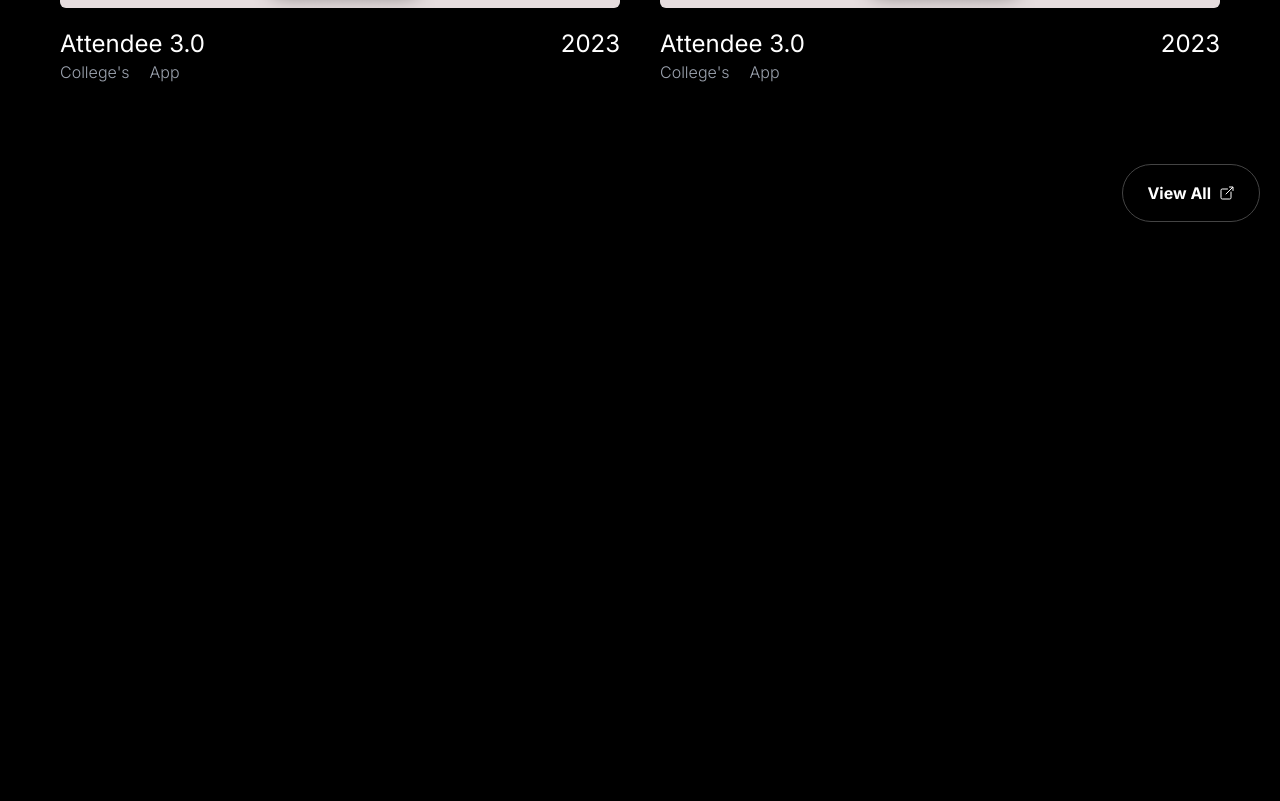
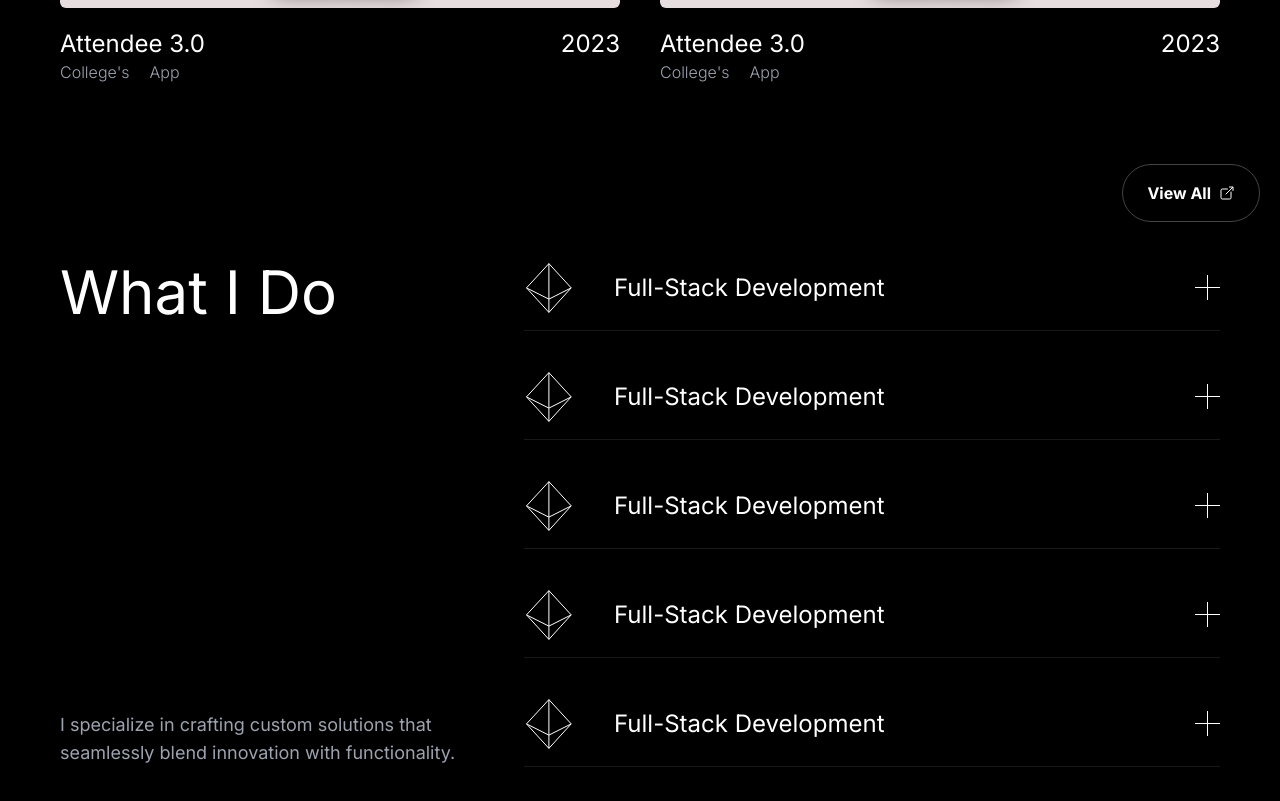
Before and after one commit to ScreenTechnicals/portfolio-template, a Next.js app: page / in a window 1280 px wide. Shown: the part 2517-3318 px from the top of the page. Before the commit the page ends 2799 px from the top, so only its background shows below. Built offline with nearby package versions, Linux system fonts and the light colour scheme.

Commit message:
home page continuing -8

```diff
--- a/src/app/page.tsx
+++ b/src/app/page.tsx
@@ -2,6 +2,7 @@ import Section1 from "@/components/Sections/HomePage/Section1";
 import Section2 from "@/components/Sections/HomePage/Section2";
 import Section3 from "@/components/Sections/HomePage/Section3";
 import Section4 from "@/components/Sections/HomePage/Section4";
+import Section5 from "@/components/Sections/HomePage/Section5";
 
 export default function Home() {
   return (
@@ -10,6 +11,7 @@ export default function Home() {
       <Section2 />
       <Section3 />
       <Section4 />
+      <Section5 />
     </main>
   );
 }
--- /dev/null
+++ b/src/components/DropDowns/HomePage/Section5/DropDown.tsx
@@ -0,0 +1,39 @@
+import Image from "next/image";
+import React from "react";
+
+const DropDown = () => {
+  return (
+    <button className="cursor-pointer group block border-b border-[#181818] pb-4 focus:border-[#444444] transition-all">
+      <span className="flex items-center justify-between">
+        <span className="flex items-center gap-10">
+          <span className="block">
+            <Image
+              src={"/images/s1.svg"}
+              alt="s1 not loading..."
+              width={500}
+              height={500}
+              className="md:w-[50px] w-[40px]"
+            />
+          </span>
+          <span className="block text-base md:text-2xl">
+            Full-Stack Development
+          </span>
+        </span>
+        <span className="flex items-center justify-center relative duration-1000 transition-all group-focus:-rotate-90">
+          <span className="w-[15px] md:w-[25px] absolute bg-white h-[1px] transition-all duration-500 group-focus:bg-transparent"></span>
+          <span className="w-[15px] md:w-[25px] absolute bg-white h-[1px] -rotate-90 transition-all"></span>
+          <span className="w-[15px] md:w-[25px] block h-[1px] rotate-90 transition-all"></span>
+        </span>
+      </span>
+      <span className="block text-left overflow-hidden group-focus:h-[100px] h-0 duration-1000 transition-all ">
+        <span className="px-5 text-gray-400 text-xs md:text-lg pt-7 pb-10 block">
+          The artistry and precision of Full-Stack Development. From crafting
+          interactive front-end experiences that captivate users to architecting
+          robust back-end systems.
+        </span>
+      </span>
+    </button>
+  );
+};
+
+export default DropDown;
--- /dev/null
+++ b/src/components/Sections/HomePage/Section5.tsx
@@ -0,0 +1,26 @@
+import DropDown from "@/components/DropDowns/HomePage/Section5/DropDown";
+import Image from "next/image";
+import React from "react";
+
+const Section5 = () => {
+  return (
+    <div className="flex w-full mb-20 min-h-[50vh] justify-between md:px-10 md:flex-row flex-col">
+      <div className="md:w-[35%] flex flex-col justify-between gap-5">
+        <p className="text-6xl font-[400]">What I Do</p>
+        <p className="text-lg text-gray-400">
+          I specialize in crafting custom solutions that seamlessly blend
+          innovation with functionality.
+        </p>
+      </div>
+      <div className="w-full md:w-[60%] space-y-10 md:my-0 my-10">
+        <DropDown />
+        <DropDown />
+        <DropDown />
+        <DropDown />
+        <DropDown />
+      </div>
+    </div>
+  );
+};
+
+export default Section5;
```
Also changed, not shown: public/images/s1.svg (added).
